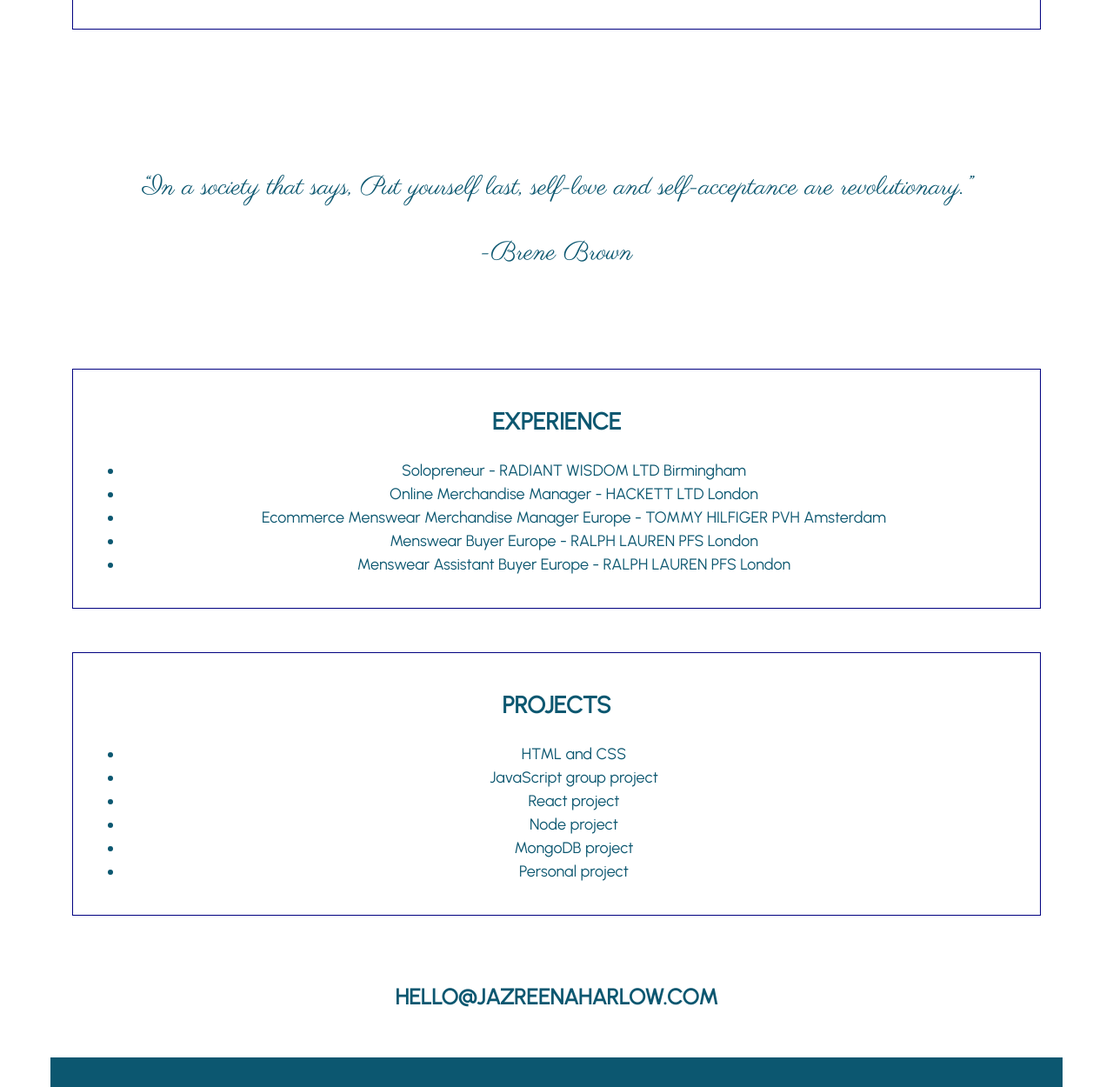
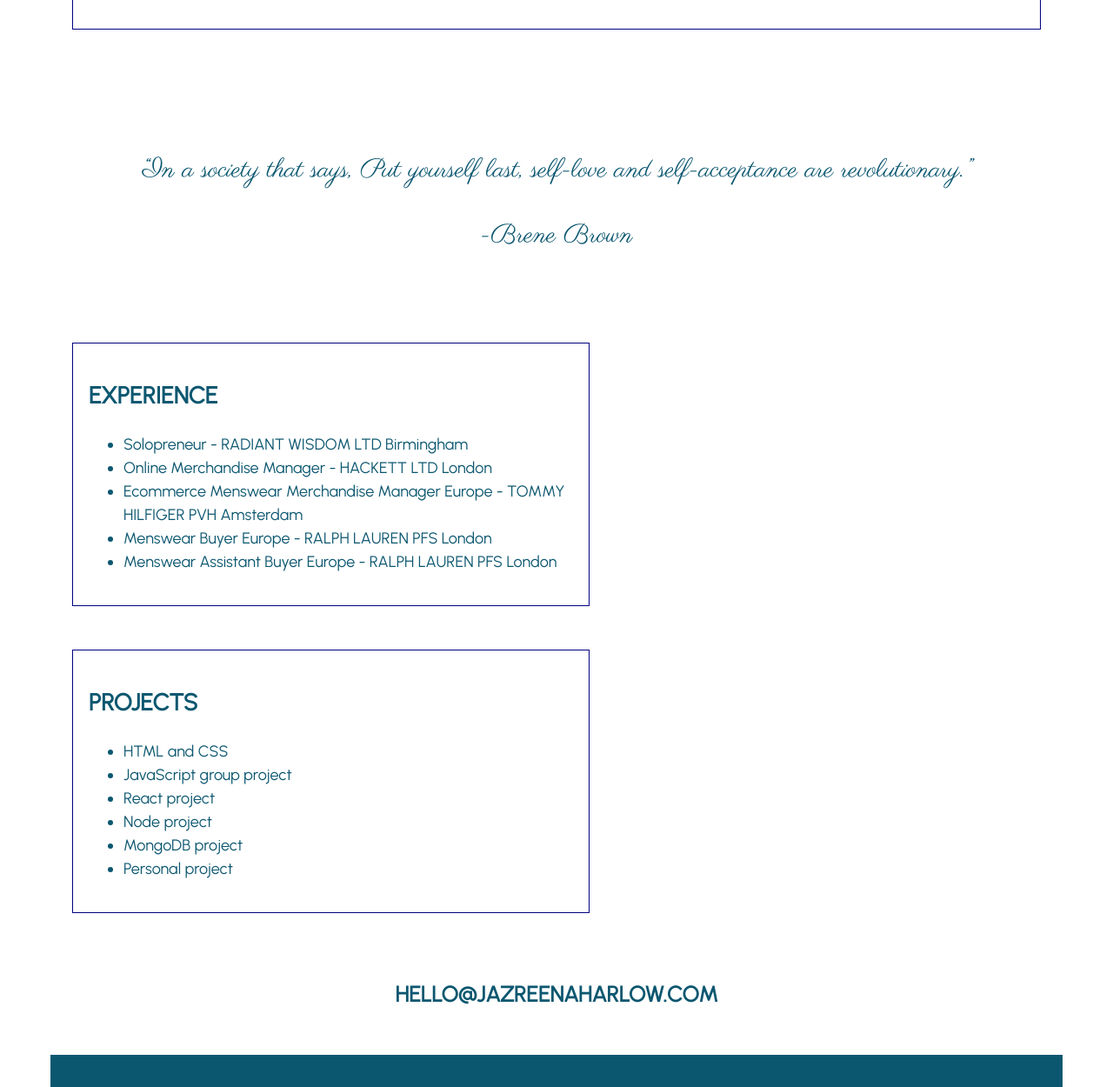
Before and after one commit to black-codher-bootcamp-2022-daly/unit-02-html-css-assessment-JazHarlow, a website: page index.html in a window 1280 px wide. Shown: the part 1650-2900 px from the top of the page at 87% size. Drawn offline with Linux system fonts and the light colour scheme.

Commit message:
changed box 50%

```diff
--- a/styles/main.css
+++ b/styles/main.css
@@ -16,7 +16,6 @@ url('https://fonts.googleapis.com/css2?family=Urbanist&display=swap');
   font-family: 'Urbanist';
   padding-right: 50px;
   padding-left: 50px;
-
 
  }
 
@@ -80,21 +79,23 @@ div {
   font-family: Parisienne;
   text-align: center;
   font-size: 30px;
-  padding-top: 50px;
-  padding-bottom: 30px;
+  padding-top: 30px;
+  padding-bottom: 20px;
 }
 .working-history {
   border: 1px navy solid;
-  text-align: center;
-  align-items: center;
+  text-align: left;
+  align-items: left;
+  width: 50%;
   padding: 1em;
 
 }
 
 .current {
   border: 1px navy solid;
-  text-align: center;
-  align-items: center;
+  text-align: left;
+  align-items: left;
+  width: 50%;
   padding: 1em;
 
 
```
